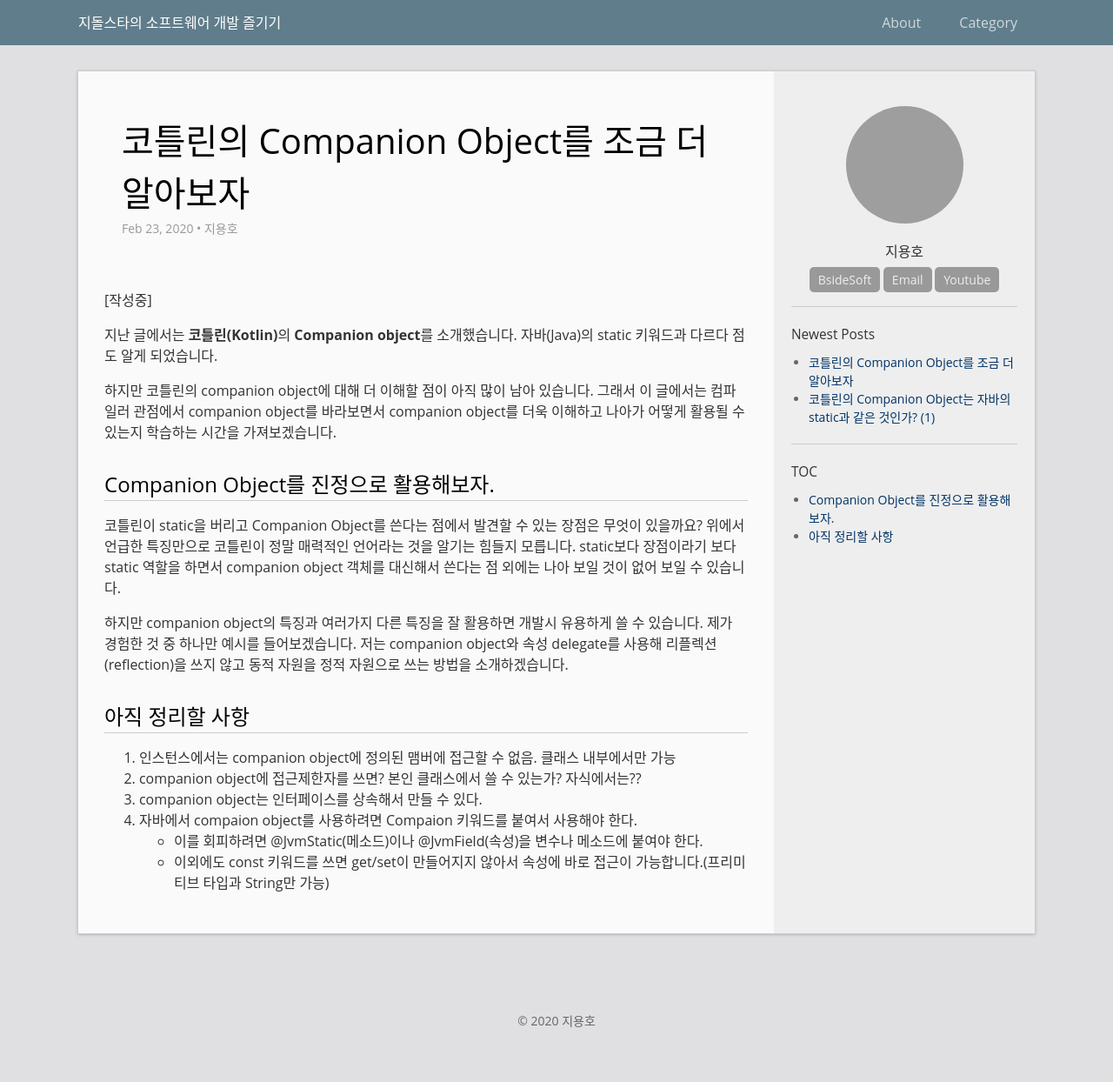
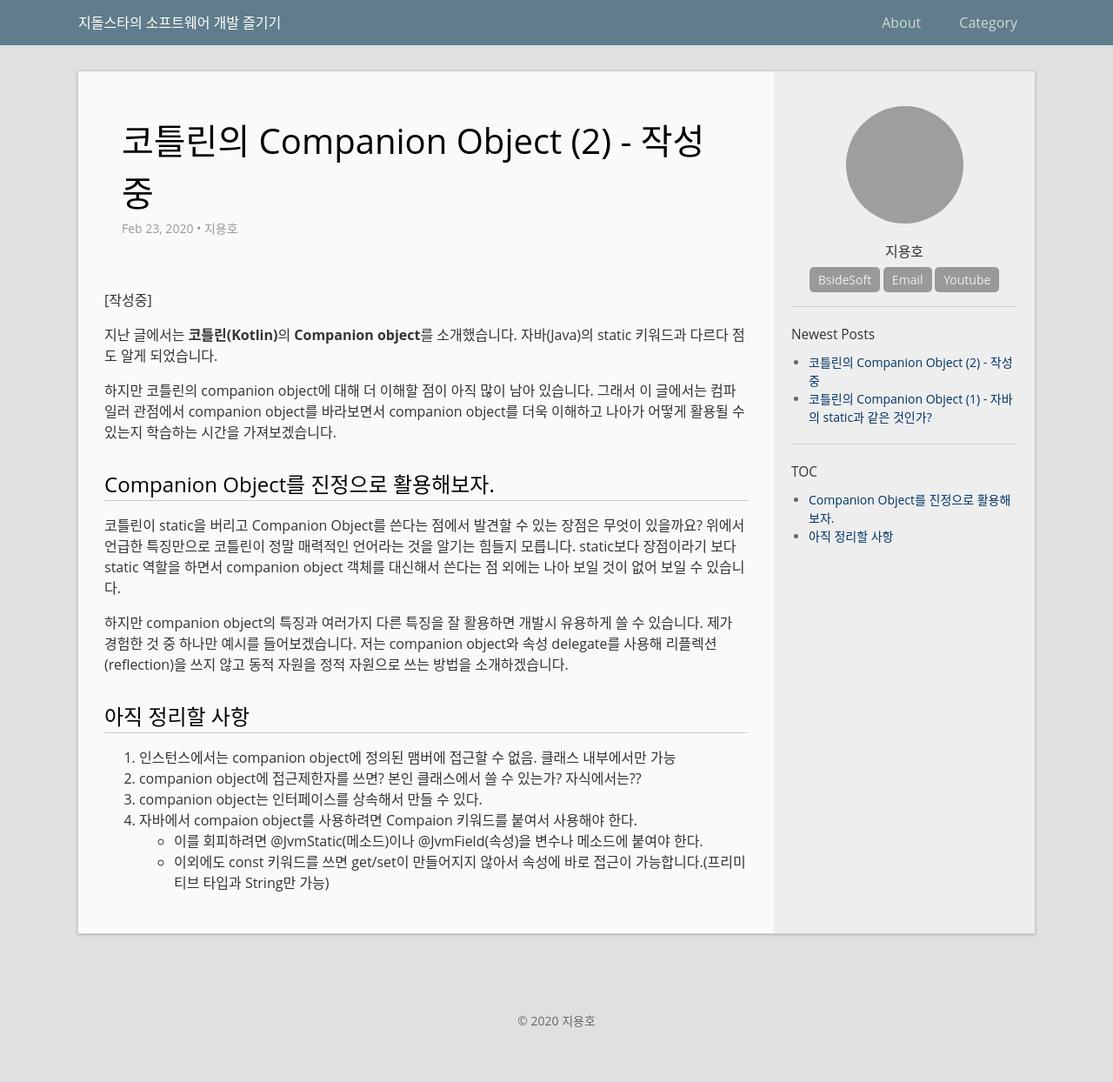
Before and after one commit to jidolstar/jidolstar.github.io, a Jekyll site: the page built from _posts/2020-02-20-Kotlin-Companion-Object-2.md, in a window 1280 px wide. Shown: the whole page at 87% size. Built offline with Jekyll 4.4.1, drawn with Linux system fonts in a browser that asks for light colours; grey boxes are pictures that could not be loaded.

Commit message:
제목수정
제목수정

```diff
--- a/_posts/2020-02-20-Kotlin-Companion-Object-1.md
+++ b/_posts/2020-02-20-Kotlin-Companion-Object-1.md
@@ -1,6 +1,6 @@
 ---
 layout: post
-title: "코틀린의 Companion Object는 자바의 static과 같은 것인가? (1)"
+title: "코틀린의 Companion Object (1) - 자바의 static과 같은 것인가?"
 date: 2020-02-20 20:00:00 +0900
 categories: kotlin 코틀린
 tags: [코틀린, kotlin, Comapanion object, static]
--- a/_posts/2020-02-20-Kotlin-Companion-Object-2.md
+++ b/_posts/2020-02-20-Kotlin-Companion-Object-2.md
@@ -1,6 +1,6 @@
 ---
 layout: post
-title: "코틀린의 Companion Object를 조금 더 알아보자"
+title: "코틀린의 Companion Object (2) - 작성중"
 date: 2020-02-23 20:00:00 +0900
 categories: kotlin 코틀린
 tags: [코틀린, kotlin, Comapanion object]
```
